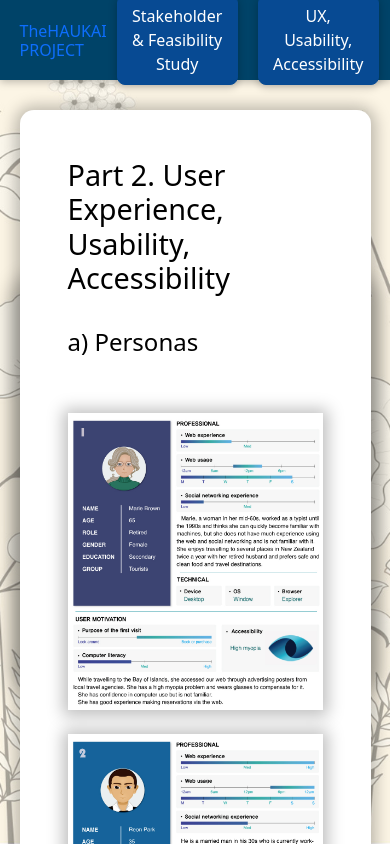
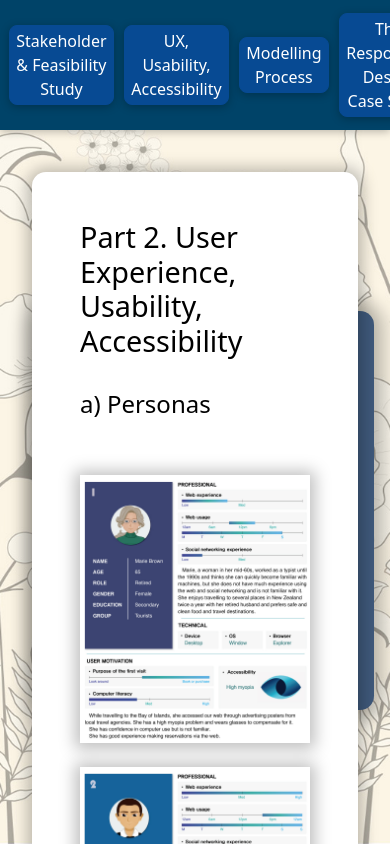
Before and after one commit to berkagmpp/dev-process-app__React, a React (Create React App) app: page / in a window 390 px wide. Both pictures are taken after a click on the button "UX, Usability, Accessibility". Shown: the top 844 px of the page. Built offline with nearby package versions, Linux system fonts and the light colour scheme.

Commit message:
revise css for responsive 900

```diff
--- a/src/App.js
+++ b/src/App.js
@@ -1,15 +1,14 @@
-import React, { Fragment, useState } from "react";
+import React, { Fragment } from "react";
 
 import Header from "./components/Layout/Header";
-
+import Summary from "./components/Content/Summary";
 
 function App() {
 
-// {cartIsShown && <Cart onClose={hideCartHandler} />}
-// cartIsShown == true => <Cart /> is shown and pass {hideCartHandler} function
     return (
         <Fragment>
             <Header />
+            <Summary />
         </Fragment>
     );
 }
--- a/src/components/Content/Summary.js
+++ b/src/components/Content/Summary.js
@@ -1,14 +1,15 @@
-import React, { Fragment } from 'react';
+import React from 'react';
+
 import classes from './Summary.module.css';
 
 const Summary = props => {
     return (
-        <section className={classes.summary}>
+        <div className={classes.summary}>
             <h2>Developing Plan & Process</h2>
             <p>This page is made for displaying the design process and required planning documents for the Haukai Restaurant App Development Project.</p>
             <p>Feel free to explore the menu at the top!</p>
             <span>- The site is optimised for large displays -</span>
-        </section>
+        </div>
     );
 };
 
--- a/src/components/Content/Summary.module.css
+++ b/src/components/Content/Summary.module.css
@@ -1,15 +1,18 @@
 .summary {
+    position: fixed;
+    top: 35vh;
+    left: 35%;
+    margin: 1rem;
+    max-width: 720px;
+    min-width: 520px;
     text-align: center;
     max-width: 45rem;
-    width: 90%;
-    margin: auto;
-    margin-top: -35rem;
-    position: relative;
     background-color: #3f597b;
     color: white;
     border-radius: 14px;
     padding: 1rem;
     box-shadow: 0 1px 18px 10px rgba(0, 0, 0, 0.25);
+    z-index: 2;
 }
 
 .summary h2 {
@@ -20,3 +23,10 @@
 .summary p {
     font-size: 1.2rem;
 }
+
+@media only screen and (max-width: 900px) {
+    .summary {
+        left: 5%;
+        min-width: 300px;
+    }
+}
--- a/src/components/Layout/Header.js
+++ b/src/components/Layout/Header.js
@@ -5,7 +5,6 @@ import StakeholderContent from "../Content/StakeholderContent"
 import UxUsabilityContent from "../Content/UxUsabilityContent"
 import ModellingContent from "../Content/ModellingContent"
 import ResponsiveContent from "../Content/ResponsiveContent";
-import Summary from "../Content/Summary";
 
 import classes from './Header.module.css';
 import lBanner from '../../assets/l-banner_2200x1117.jpg';
@@ -44,11 +43,12 @@ const Header = props => {
         setShowResponsive(prevShowResponsive => !prevShowResponsive);
     };
 
+
     return (
         <Fragment>
             <header className={classes.header}>
                 <div className={classes['main-header']}>
-                    <a href="/index.html">
+                    <a href="/index.html" >
                         <h1>TheHAUKAI PROJECT</h1>
                     </a>
                 </div>
@@ -60,7 +60,6 @@ const Header = props => {
             <div className={classes['main-image']}>
                 <img src={lBanner} alt="The Haukai backgroung" />
             </div>
-            <Summary />
             { showStakeholder && <StakeholderContent show={showStakeholder} /> }
             { showUx && <UxUsabilityContent show={showUx} /> }
             { showModelling && <ModellingContent show={showModelling} /> }
--- a/src/components/Layout/Header.module.css
+++ b/src/components/Layout/Header.module.css
@@ -2,14 +2,15 @@
     position: fixed;
     top: 0;
     left: 0;
-    width: 100%;
-    height: 5rem;
+    width: 300px;
+    height: 100%;
     background-color: #004368;
     color: white;
     display: flex;
-    justify-content: space-between;
+    flex-direction: column;
+    justify-content: space-evenly;
     align-items: center;
-    padding: 0 10%;
+    padding: 0 1%;
     box-shadow: 0 2px 8px rgba(0, 0, 0, 0.25);
     z-index: 10;
 }
@@ -45,20 +46,12 @@
 
 @media only screen and (max-width: 900px) {
     .header {
-        padding: 0 7%;
+        width: 100%;
+        height: 130px;
+        flex-direction: row;
     }
 
-    .header h1 {
-        font-size: 1.1rem;
+    .main-header {
+        display: none;
     }
 }
-
-@media only screen and (max-width: 414px) {
-    .header {
-        padding: 0 5%;
-    }
-
-    .header h1 {
-        font-size: 1rem;
-    }
-}
--- a/src/components/UI/Button.module.css
+++ b/src/components/UI/Button.module.css
@@ -1,5 +1,4 @@
 .button {
-    font: inherit;
     border: 1px solid #074a93;
     border-radius: 8px;
     box-shadow: 0 2px 8px rgba(0, 0, 0, 0.25);
@@ -19,3 +18,10 @@
 .button:focus {
     outline: none;
 }
+
+@media only screen and (max-width: 900px) {
+    .button {
+        padding: 0.2rem 0.4rem;
+        margin: 1px 5px;
+    }
+}
--- a/src/components/UI/Card.js
+++ b/src/components/UI/Card.js
@@ -2,8 +2,10 @@ import classes from './Card.module.css';
 
 const Card = props => {
     return (
-        <div className={classes.card}>
-            {props.children}
+        <div className={classes['grid-container']}>
+            <div className={classes.card}>
+                {props.children}
+            </div>
         </div>
     );
 }
--- a/src/components/UI/Card.module.css
+++ b/src/components/UI/Card.module.css
@@ -1,15 +1,40 @@
+.grid-container {
+    display: grid;
+    grid-template-columns: 300px auto;
+    position: absolute;
+    top:0;
+}
+
 .card {
+    grid-column: 2 / 3;
     text-align: left;
-    max-width: 90vw;
-    width: 100%;
-    margin: auto;
-    top: 13vh;
-    left: 5vw;
-    position: absolute;
+    margin: 2rem;
+    max-width: 1600px;
+    position: relative;
     background-color: #fff;
     color: black;
     border-radius: 14px;
     padding: 3rem;
     box-shadow: 0 1px 15px 5px rgba(0, 0, 0, 0.25);
-    z-index: 3;
+    z-index: 5;
+    animation: slide-down 300ms ease-out forwards;
 }
+
+@media only screen and (max-width: 900px) {
+    .card {
+        grid-column: 1 / 3;
+        top: 140px;
+    }
+}
+
+@keyframes slide-down {
+    from {
+        opacity: 0;
+        transform: translateX(-3rem);
+    }
+
+    to {
+        opacity: 1;
+        transform: translateX(0);
+    }
+}
```
